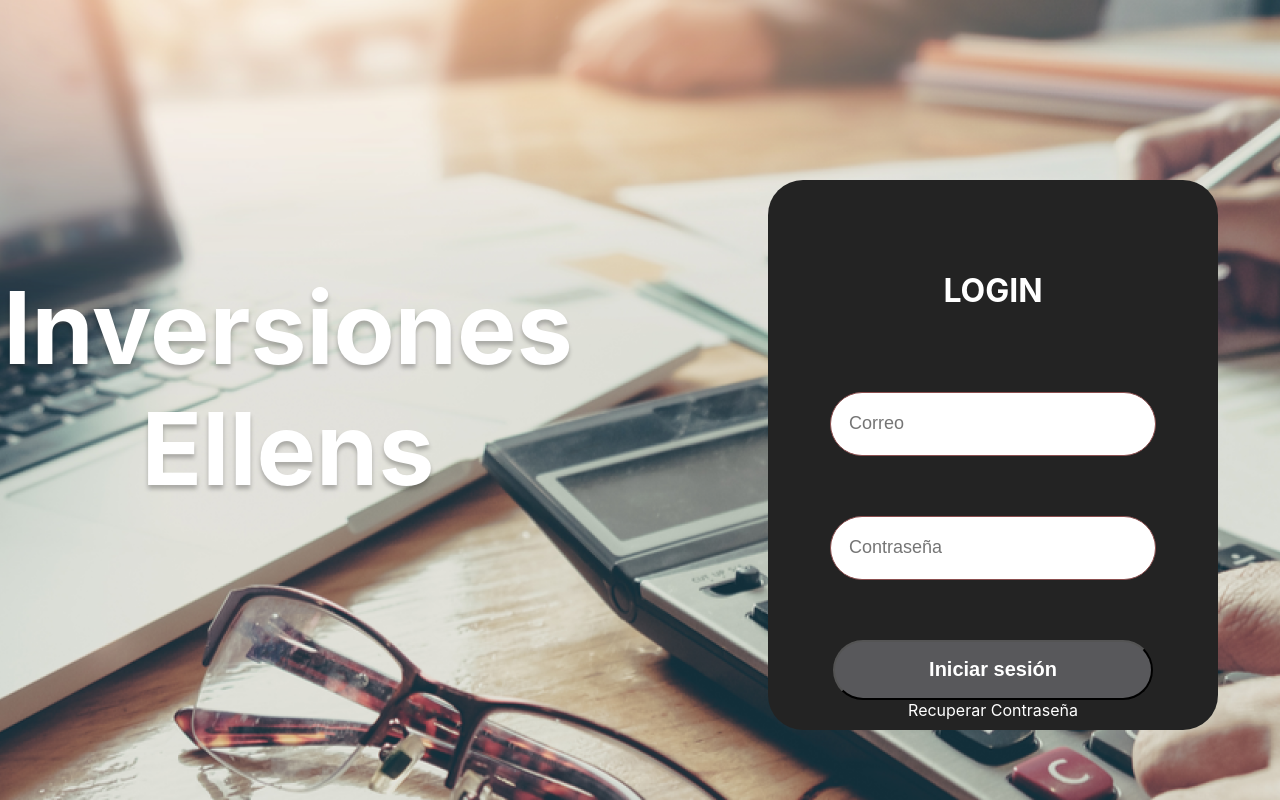
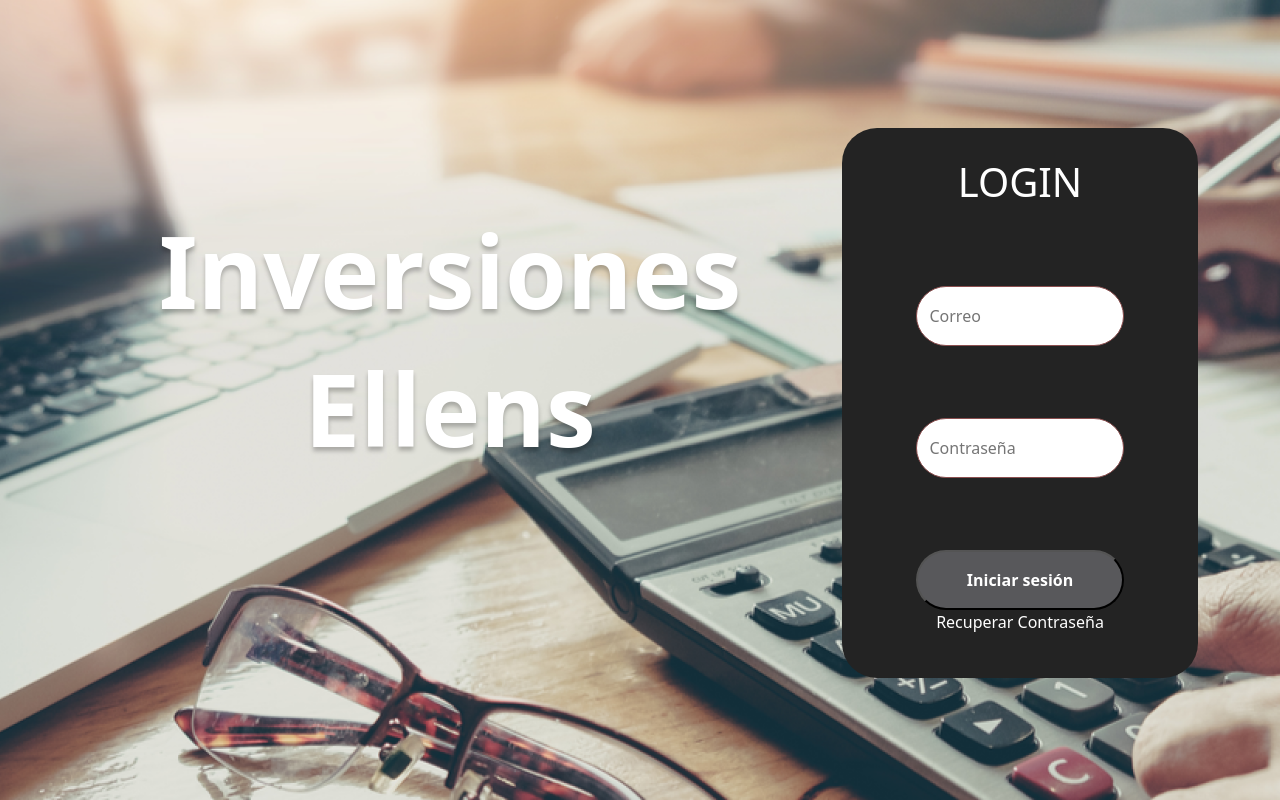
Before and after one commit to JosueGupi/Invoice-Discount-System-Frontend, a React (Create React App) app: page / in a window 1280 px wide. Built offline with nearby package versions, Linux system fonts and the light colour scheme.

Commit message:
fix css LoginPage

```diff
--- a/package.json
+++ b/package.json
@@ -7,6 +7,7 @@
     "@testing-library/react": "^13.4.0",
     "@testing-library/user-event": "^13.5.0",
     "axios": "^1.4.0",
+    "bootstrap": "^5.3.1",
     "react": "^18.2.0",
     "react-dom": "^18.2.0",
     "react-hook-form": "^7.45.4",
--- a/public/index.html
+++ b/public/index.html
@@ -25,7 +25,8 @@
       Learn how to configure a non-root public URL by running `npm run build`.
     -->
     <title>Inversiones Ellens</title>
-  </head>
+
+    </head>
   <body>
     <noscript>You need to enable JavaScript to run this app.</noscript>
     <div id="root"></div>
--- a/src/App.css
+++ b/src/App.css
@@ -1,9 +1,10 @@
 html, body, #root,.App{
   height: 100%;
+  width: 100%;
 }
 .backgroundImage {
 
-  overflow: hidden;
+
   background-image: url('../public/bgImage.png');
   height: 100%;
   width: 100%;
@@ -15,7 +16,7 @@ html, body, #root,.App{
 }
 
 .inversion-title {
-  width: 576px;
+
   height: 241px;
   text-align: center;
   color: #FFF;
@@ -24,25 +25,39 @@ html, body, #root,.App{
   font-style: normal;
   font-weight: 700;
   line-height: normal;
+  margin-top: 10%;
+}
+.inversion-title2 {
+
+  height: 241px;
+  text-align: center;
+  color: #FFF;
+  text-shadow: 0px 4px 4px rgba(0, 0, 0, 0.25);
+  font-size: 100px;
+  font-style: normal;
+  font-weight: 700;
+  line-height: normal;
+  margin-top: -15%;
 }
 
 
 .login-box {
 
-  width: 450px;
+  margin-right: 10%;
+  width: 100%;
   height: 550px;
   border-radius: 35px;
   background: #232323;
   color: #FFFFFF;
-  box-sizing: border-box;
 
-  padding: 70px 30px;
+
+  padding: 30px 30px;
   text-align: center;
 }
 
 .form-input {
 
-  width: 320px;
+  width: 70%;
   height: 60px;
   flex-shrink: 0;
   border-radius: 50px;
@@ -51,7 +66,7 @@ html, body, #root,.App{
   text-indent: 5%;
   color: rgba(0, 0, 0, 0.31);
 
-  font-size: 18px;
+  font-size: 2vh;
   font-style: normal;
   font-weight: 400;
   line-height: normal;
@@ -60,12 +75,11 @@ html, body, #root,.App{
 .form-button {
 
   display: flex;
-  width: 320px;
+  width: 70%;
   height: 60px;
   border-radius: 50px;
 
-
-  font-size: 20px;
+  font-size: 2vh;
   font-style: normal;
   font-weight: 700;
   line-height: normal;
@@ -77,3 +91,6 @@ html, body, #root,.App{
   background: #58585B;
 
 }
+.container{
+  padding-top: 10%;
+}
--- a/src/index.js
+++ b/src/index.js
@@ -3,6 +3,7 @@ import ReactDOM from 'react-dom/client';
 import './index.css';
 import App from './App';
 import reportWebVitals from './reportWebVitals';
+import "bootstrap/dist/css/bootstrap.min.css";
 
 const root = ReactDOM.createRoot(document.getElementById('root'));
 root.render(
--- a/src/pages/LoginPage/LoginPage.jsx
+++ b/src/pages/LoginPage/LoginPage.jsx
@@ -28,12 +28,17 @@ export function LoginPage() {
 
   return (
     <Fragment >
+      <div className='backgroundImage'>
+        <div className="container">
+          <div className='row'>
+            <div className='col-md-8 '>
 
-      <div className="backgroundImage">
-        <div style={{  top:40+'%', position: 'relative',transform: "translate(-50%, -50%)",left:50+"%" }}>
-          <h1 className="inversion-title" >Inversiones Ellens</h1>
+              <h1 className="inversion-title" >Inversiones </h1>
+              <h1 className="inversion-title2" >Ellens</h1>
+
             </div>
-        <div style={{ top:10+'%',position: 'relative',transform: "translate(-50%, -50%)",left:110+"%" }}>
+            <div className='col-md-4'>
+
               <div className="login-box">
                 <h1>LOGIN</h1>
                 <br />
@@ -70,7 +75,8 @@ export function LoginPage() {
             </div>
 
           </div>
-
+        </div>
+      </div>
     </Fragment>
   )
 }
```
Also changed, not shown: 1 other file (tests, documents, lock files or other folders). Lines whose indentation alone changed are shown as unchanged.
